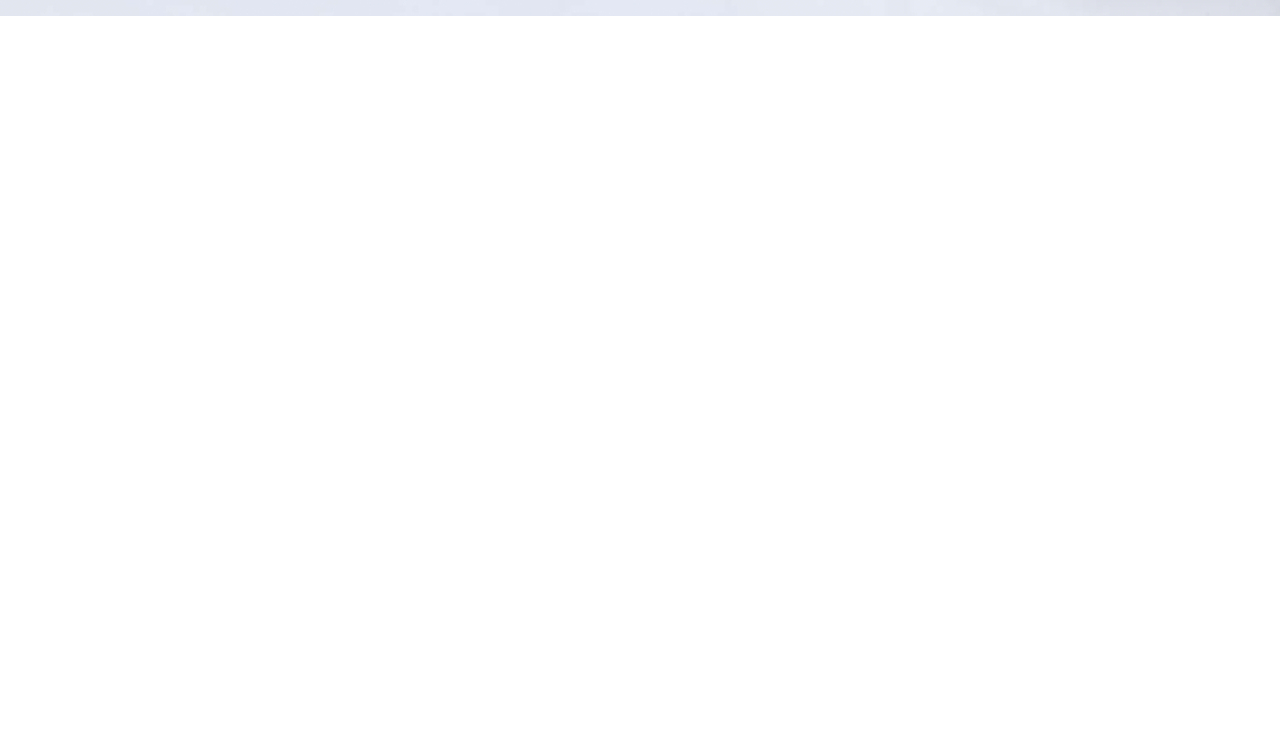
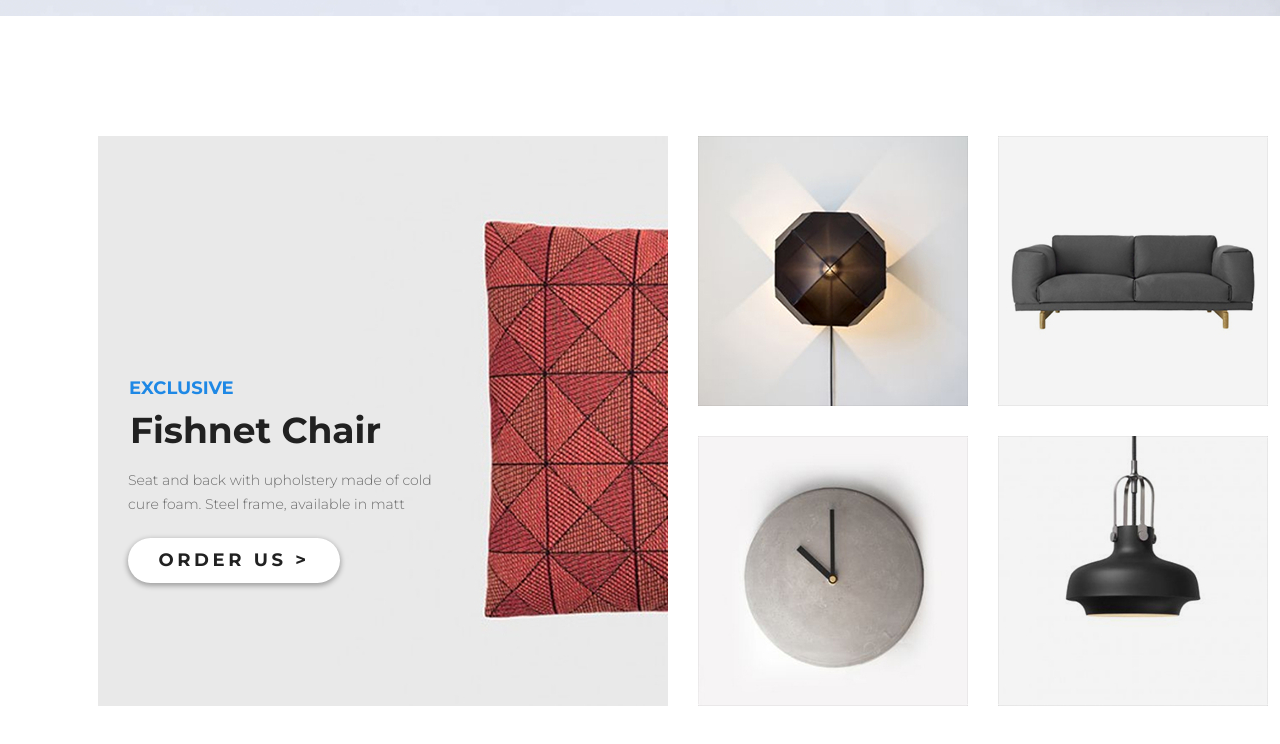
Before and after one commit to Solda-git/html-css, a plain HTML site: page Project/index.html in a window 1280 px wide. Shown: the part 4101-4845 px from the top of the page. Drawn offline with Linux system fonts and the light colour scheme.

Commit message:
lesson 6 Exclusive block commit 1

```diff
--- a/Project/index.html
+++ b/Project/index.html
@@ -103,7 +103,20 @@
 
       </div>
       <div class="exclusive2">
-
+          <div class="ex2-container1">
+              <p class="exclusive-blue ex2-blue">exclusive</p>
+              <h2 class="exclusive-header ex2-header">Fishnet Chair</h2>
+              <p class="exclusive-text ex2-text">Seat and back with upholstery made of cold cure foam. Steel frame, available in matt</p>
+              <div class="ex-button button">Order Us</div>
+          </div>
+          <div class="ex2-container2">
+              <div class="ex2-mini">
+                  <img src="img/product-2-sm.jpg" alt="" class="ex2-img"><img src="img/product-3-sm.jpg" alt="" class="ex2-img">
+              </div>
+              <div class="ex2-mini">
+                  <img src="img/product-4-sm.jpg" alt="" class="ex2-img"><img src="img/product-5-sm.jpg" alt="" class="ex2-img">
+              </div>
+          </div>
       </div>
       <!--
       <div class="mobile"></div>
--- a/Project/style.css
+++ b/Project/style.css
@@ -443,6 +443,10 @@ nav .nav-link:hover {
     height: 36px;
 }
 
+.ex-button{
+    margin-left: 30px;
+}
+
 .ex2-container2 {
     margin-left: 30px;
     height: 570px;
```
